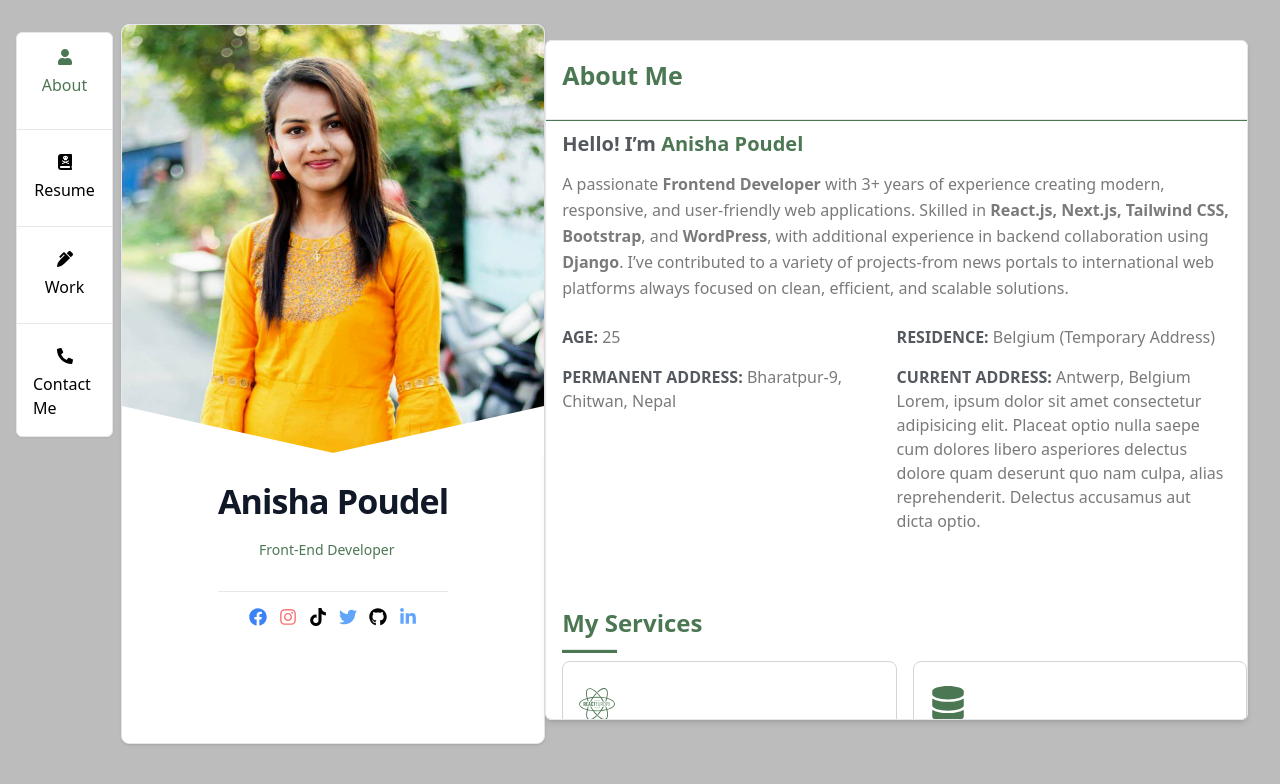
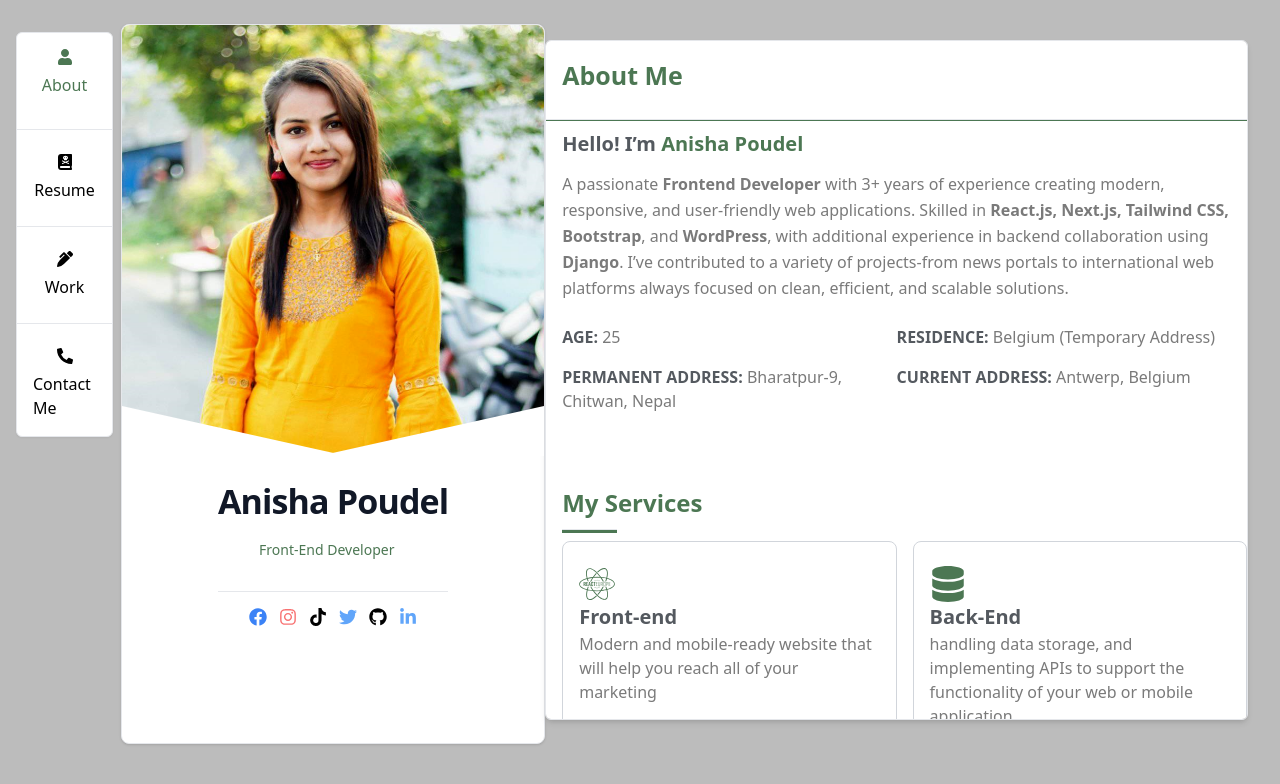
Before and after one commit to anishap123/My_portfolio, a React (Create React App) app: page / in a window 1280 px wide. Shown: the top 784 px of the page. Built offline with nearby package versions, Linux system fonts and the light colour scheme.

Commit message:
loream dlt

```diff
--- a/src/pages/About.jsx
+++ b/src/pages/About.jsx
@@ -79,8 +79,7 @@ const About = () => {
               <span className="font-semibold text-[#54595F]">
                 CURRENT ADDRESS:
               </span>{" "}
-              Antwerp, Belgium Lorem,
-              ipsum dolor sit amet consectetur adipisicing elit. Placeat optio nulla saepe cum dolores libero asperiores delectus dolore quam deserunt quo nam culpa, alias reprehenderit. Delectus accusamus aut dicta optio.
+              Antwerp, Belgium
             </div>
           </div>
         </div>
@@ -100,6 +99,7 @@ const About = () => {
           <FunFact />
         </div>
       </div>
+
     </div>
   );
 };
```
